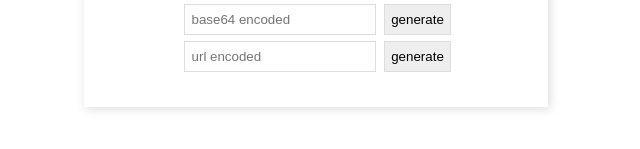
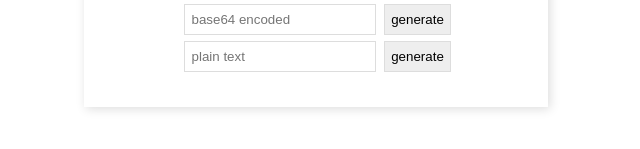
Before and after one commit to sekthor/qr-code-svc, a plain HTML site: page ui/index.html in a window 1280 px wide. Shown: the part 339-488 px from the top of the page, 324-964 px from the left. Drawn offline with Linux system fonts and the light colour scheme.

Commit message:
fix: placeholder in ui

```diff
--- a/ui/index.html
+++ b/ui/index.html
@@ -19,7 +19,7 @@
         <button onclick="generate('b64')">generate</button>
 
         <br/>
-        <input id="str" type="text" placeholder="url encoded">
+        <input id="str" type="text" placeholder="plain text">
         <button onclick="generate('str')">generate</button>
 
     </main>
```
